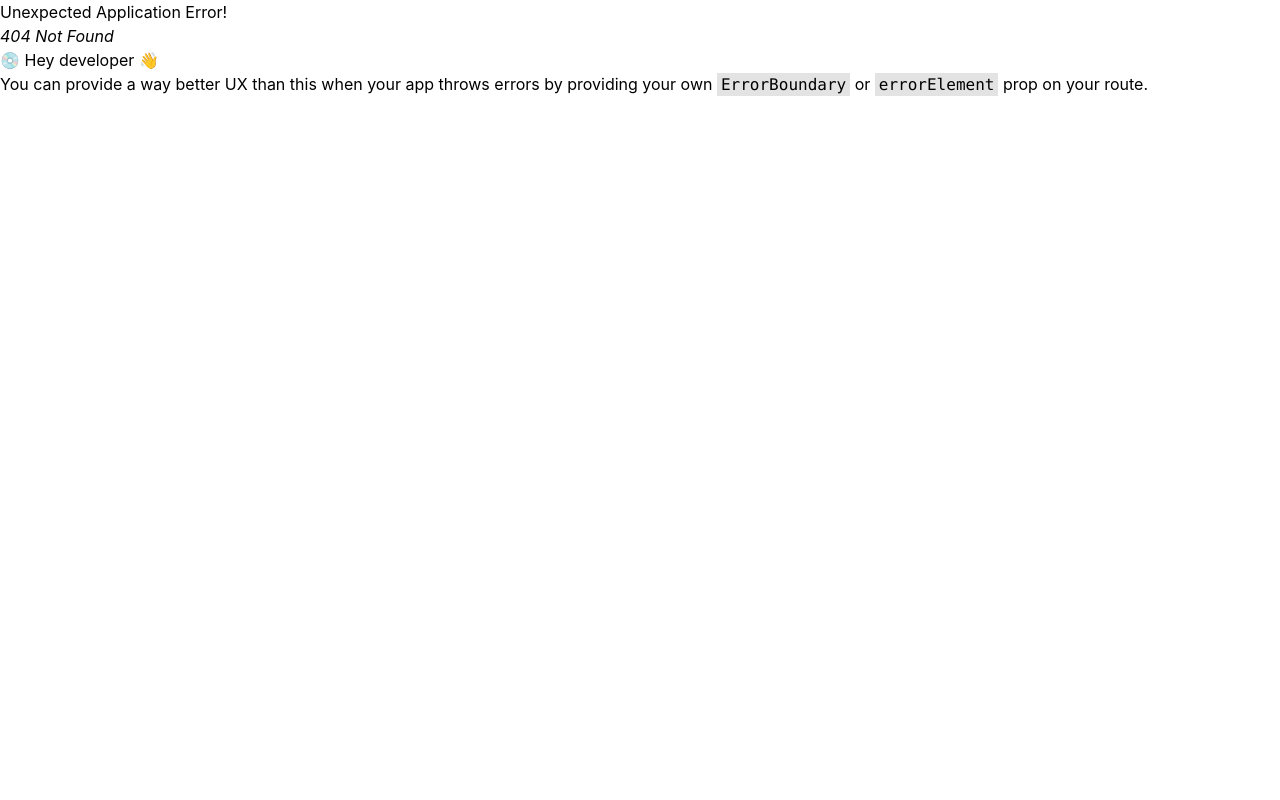
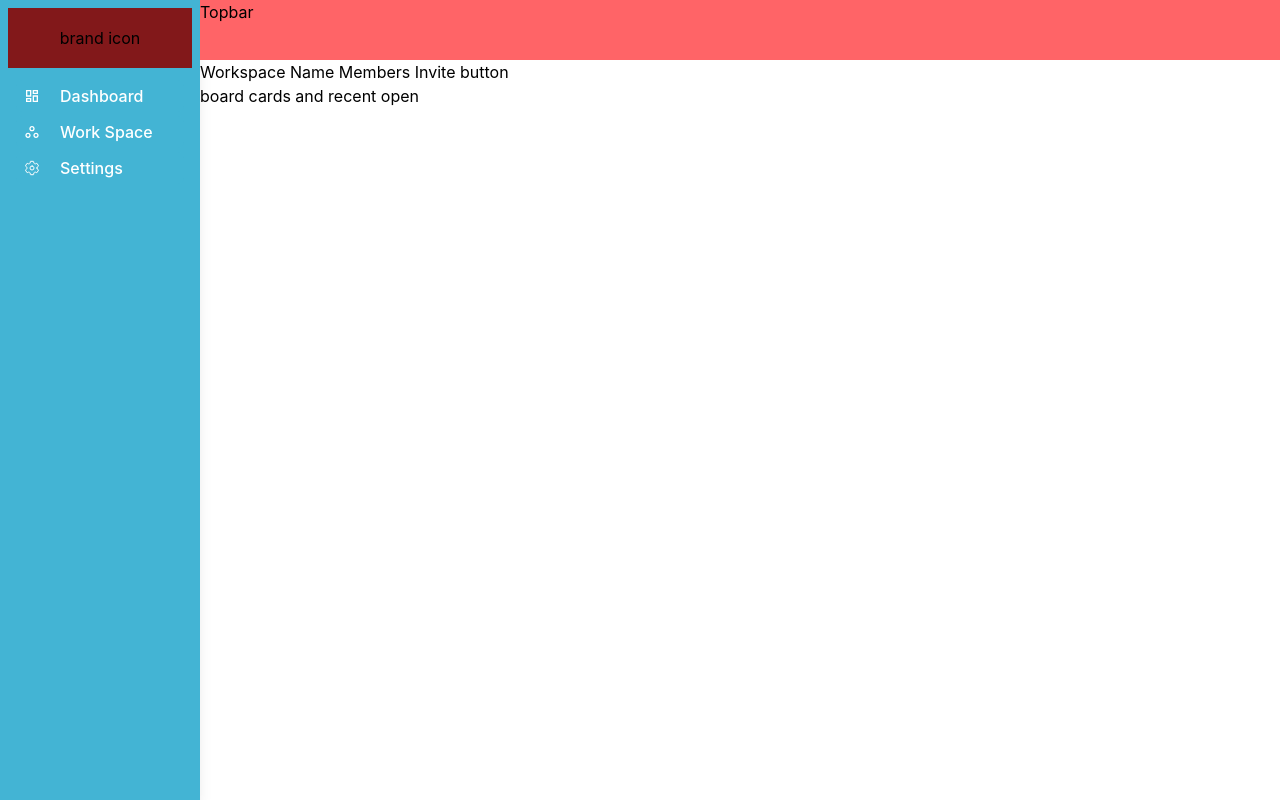
Before and after one commit to Danish-khan93/task-manager-pren, a React app in the folder task-manager-pern/frontend/: page /work-space in a window 1280 px wide. Before the commit this address had no page. Built offline with nearby package versions, Linux system fonts and the light colour scheme; the HTML template or start-up script is replaced by a standard one.

Commit message:
making side bar and other file feature base

```diff
--- a/task-manager-pern/frontend/src/component/CustomButton.tsx
+++ b/task-manager-pern/frontend/src/component/CustomButton.tsx
@@ -1,41 +1,37 @@
 import type { FC } from "react";
-import { FaPlus } from "react-icons/fa";
-import { MdEdit } from "react-icons/md";
-import { MdDelete } from "react-icons/md";
-import { FaEye } from "react-icons/fa";
-import { FaEyeSlash } from "react-icons/fa";
-import { FaGoogle } from "react-icons/fa";
-const iconMap = {
-  plus: <FaPlus />,
-  edit: <MdEdit />,
-  delete: <MdDelete />,
-  hidePass: <FaEye />,
-  showPass: <FaEyeSlash />,
-  google: <FaGoogle />,
-};
+import { iconMap } from "../constant/icons";
+
 type Props = {
   type: "button" | "submit";
   variant: "icon" | "text" | "iconText";
   label?: string;
   icon?: keyof typeof iconMap; // allows only iconMap key names (auto-suggest & type-safe)
+  handleClick?: () => void;
 };
 
 const CustomButton: FC<Props> = (props) => {
   // learning tips
   // in destructuring assing value  with = if use : mean rename the name
-  const { type = "button", label, icon, variant = "iconText" } = props;
+  const {
+    type = "button",
+    label,
+    icon,
+    variant = "iconText",
+    handleClick,
+  } = props;
 
   const styling = {
     icon: "w-[40px] h-[40px] p-2 rounded-full flex justify-center items-center",
     text: "mim-w-42 w-full py-1 px-2 rounded-md whitespace-nowrap",
     iconText:
-      "min-w-42 w-full py-1 px-2 rounded-md flex justify-center items-center gap-3 whitespace-nowrap",
+      "min-w-42 w-full py-1 px-2 rounded-md flex justify-start items-center gap-5 whitespace-nowrap",
   };
 
   return (
     <button
       type={type}
       className={`${variant && styling[variant]} font-medium bg-primary text-white my-1 cursor-pointer `}
+      onClick={handleClick}
     >
       <span>{icon && iconMap[icon]}</span>
       <span>{label && label}</span>
--- /dev/null
+++ b/task-manager-pern/frontend/src/constant/icons.tsx
@@ -0,0 +1,20 @@
+import { FaPlus } from "react-icons/fa";
+import { MdEdit } from "react-icons/md";
+import { MdDelete } from "react-icons/md";
+import { FaEye } from "react-icons/fa";
+import { FaEyeSlash } from "react-icons/fa";
+import { FaGoogle } from "react-icons/fa";
+import { IoSettingsOutline } from "react-icons/io5";
+import { MdOutlineDashboard } from "react-icons/md";
+import { MdWorkspacesOutline } from "react-icons/md";
+export const iconMap = {
+  plus: <FaPlus />,
+  edit: <MdEdit />,
+  delete: <MdDelete />,
+  hidePass: <FaEye />,
+  showPass: <FaEyeSlash />,
+  google: <FaGoogle />,
+  setting: <IoSettingsOutline />,
+  dashboard: <MdOutlineDashboard />,
+  workSpace: <MdWorkspacesOutline />,
+};
--- /dev/null
+++ b/task-manager-pern/frontend/src/feature/settings/pages/Settings.tsx
@@ -0,0 +1,8 @@
+
+const Settings = () => {
+  return (
+    <div>Settings</div>
+  )
+}
+
+export default Settings
--- /dev/null
+++ b/task-manager-pern/frontend/src/feature/workspace/component/BoardCards.tsx
@@ -0,0 +1,8 @@
+
+const BoardCards = () => {
+  return (
+    <div>BoardCards</div>
+  )
+}
+
+export default BoardCards
--- /dev/null
+++ b/task-manager-pern/frontend/src/feature/workspace/component/Header.tsx
@@ -0,0 +1,8 @@
+
+const Header = () => {
+  return (
+    <div>Header</div>
+  )
+}
+
+export default Header
--- /dev/null
+++ b/task-manager-pern/frontend/src/feature/workspace/pages/WorkSpace.tsx
@@ -0,0 +1,10 @@
+const WorkSpace = () => {
+  return (
+    <div>
+      <div>Workspace Name Members Invite button</div>
+      <div>board cards and recent open </div>
+    </div>
+  );
+};
+
+export default WorkSpace;
--- a/task-manager-pern/frontend/src/layout/mainLayout/MainLayout.tsx
+++ b/task-manager-pern/frontend/src/layout/mainLayout/MainLayout.tsx
@@ -11,7 +11,7 @@ const MainLayout: FC<Props> = (props) => {
   const { children } = props;
   return (
     <div className="flex">
-      <div className="bg-green-400 h-screen">
+      <div className="h-screen">
         <Sidebar />
       </div>
       <div className="w-full">
--- a/task-manager-pern/frontend/src/layout/mainLayout/mainLayoutComponent/Sidebar.tsx
+++ b/task-manager-pern/frontend/src/layout/mainLayout/mainLayoutComponent/Sidebar.tsx
@@ -2,12 +2,41 @@
 // topic cover recursive state
 // make collaps and links and incon bar show and hide
 
+import { useNavigate } from "react-router-dom";
+import { CustomButton } from "../../../component";
+const sideBarMenu = [
+  {
+    icon: "dashboard",
+    title: "Dashboard",
+    path:"/dashboard"
+  },
+  {
+    icon: "workSpace",
+    title: "Work Space",
+    path:"/work-space"
+  },
+  {
+    icon: "setting",
+    title: "Settings",
+    path:"settings"
+  },
+] as const // as const is typescript feature Treat this value and everything inside it as completely immutable and literal.
+
 const Sidebar = () => {
+  const navigate = useNavigate()
   return (
-    <div className="w-[250px] h-full">
-      <div>brand icon</div>
+    <div className="flex items-center flex-col gap-2  w-[200px] h-full shadow-lg bg-primary py-2 px-2">
+      <div className="h-15 w-full flex items-center justify-center bg-red-900">
+        brand icon
+      </div>
       <div>
-        list
+        {
+          sideBarMenu?.map((value,index)=>{
+            return (
+              <CustomButton handleClick={()=>{navigate(value?.path)}} key={index} type="button" icon={value?.icon} label={value?.title} variant="iconText"/>
+            )
+          })
+        }
       </div>
     </div>
   );
```
Also changed, not shown: task-manager-pern/frontend/src/router/routesConfig.tsx (+12 -2 lines), task-manager-pern/frontend/src/feature/settings/whiteLabeling/component/WhiteLableForm.tsx (renamed from task-manager-pern/frontend/src/feature/whiteLabeling/component/WhiteLableForm.tsx), task-manager-pern/frontend/src/feature/settings/whiteLabeling/pages/WhiteLabel.tsx (renamed from task-manager-pern/frontend/src/feature/whiteLabeling/pages/WhiteLabel.tsx).
